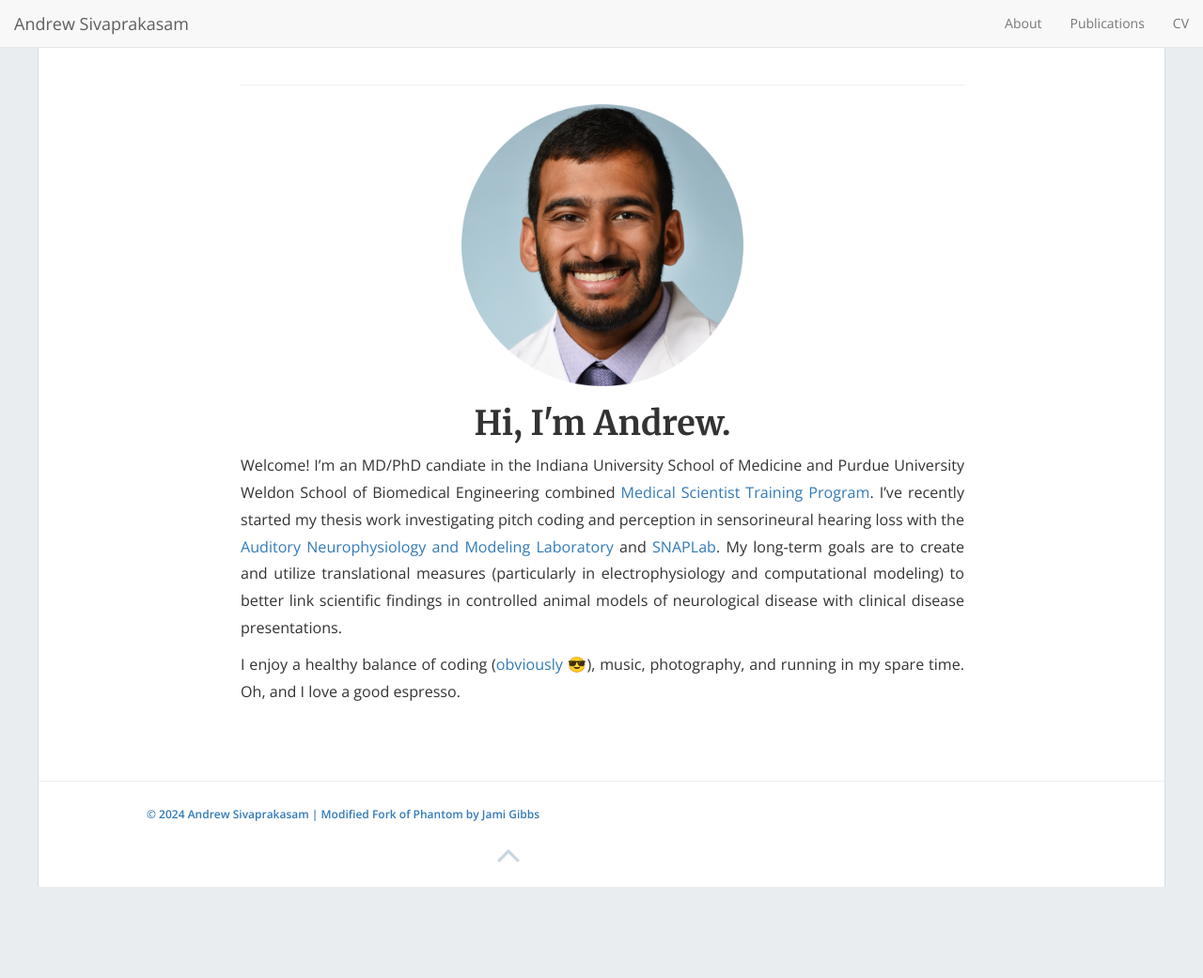
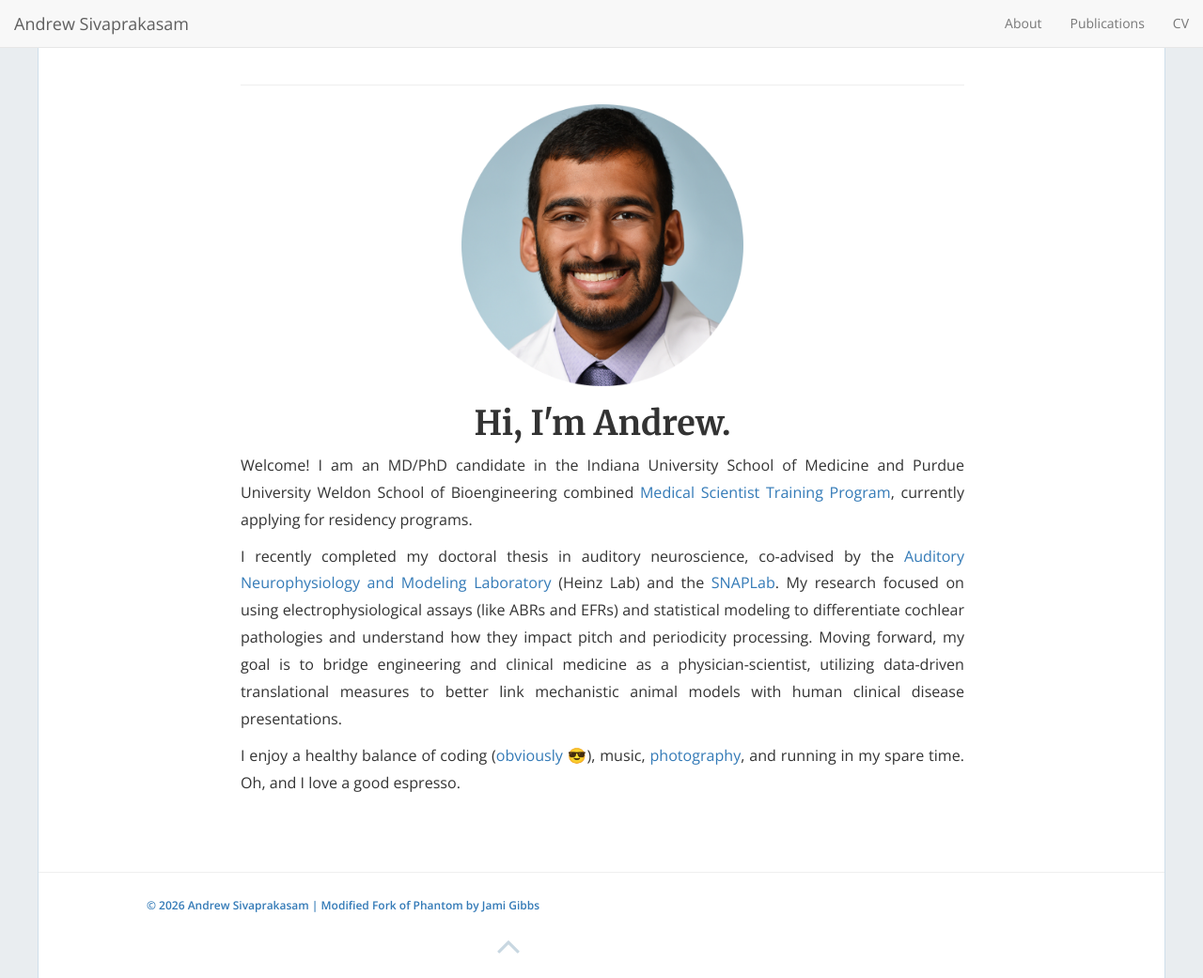
Before and after one commit to sivaprakasaman/sivaprakasaman.github.io, a Jekyll site: the page built from about.md, in a window 1280 px wide and 1041 px high. Shown: the whole window at 94% size. Built offline with Jekyll 4.4.1, drawn with Linux system fonts in a browser that asks for light colours; nearby versions of some CDN libraries; emoji names are drawn with the system emoji font.

Commit message:
first test of new updates...may not work: 1) Twitter->bsky, 2)Update about me, 3) update resume. Still need to update pubs and research page

```diff
--- a/_config.yml
+++ b/_config.yml
@@ -18,7 +18,7 @@ email: 'andrew.n.sivaprakasam@gmail.com'
 description: "I'm an engineer, neuroscientist, and MD/PhD Candidate with a passion for music and photography."
 baseurl: "" # the subpath of your site, e.g. /blog
 url: "https://sivaprakasaman.github.io" # the base hostname & protocol for your site, e.g. https://example.com
-twitter_username: 'sivaprakawesome'
+bsky_username: 'sivaprakawesome'
 github_username: 'sivaprakasaman'
 medium_username: ''
 
@@ -93,7 +93,7 @@ pagination:
 ############################################################
 
 ### Phantom settings
-footer_text: '© 2024 Andrew Sivaprakasam | Modified Fork of Phantom by Jami Gibbs'
+footer_text: '© 2026 Andrew Sivaprakasam | Modified Fork of Phantom by Jami Gibbs'
 admin_name: 'Andrew Sivaprakasam'
 google_analytics: "UA-9999999-99" # Update with your own tracking ID
 enable_contact: true
--- a/_includes/home-hero.html
+++ b/_includes/home-hero.html
@@ -27,8 +27,8 @@
 
           <div class="hero-buttons">
 
-            {% if site.twitter_username != '' %}
-              <a href="https://twitter.com/{{ site.twitter_username }}"><button class="btn btn-default btn-lg"><i class="fa fa-twitter fa-lg"></i>Twitter</button></a>
+            {% if site.bsky_username != '' %}
+              <a href="https://bsky.app/profile/{{ site.bsky_username }}.bsky.social"><button class="btn btn-default btn-lg"><i class="fa-brands fa-bluesky fa-lg"></i>Bluesky</button></a>
             {% endif %}
             {% if site.github_username != '' %}
               <a href="https://github.com/{{ site.github_username }}"><button class="btn btn-default btn-lg"><i class="fa fa-github fa-lg"></i>Github</button></a>
--- a/about.md
+++ b/about.md
@@ -10,6 +10,8 @@ permalink: /about/
 
 <center><h1>Hi, I'm Andrew.</h1></center>
 
-Welcome! I'm an MD/PhD candiate in the Indiana University School of Medicine and Purdue University Weldon School of Biomedical Engineering combined [Medical Scientist Training Program](https://medicine.iu.edu/dual-degrees/md-phd). I've recently started my thesis work investigating pitch coding and perception in sensorineural hearing loss with the [Auditory Neurophysiology and Modeling Laboratory](https://engineering.purdue.edu/HeinzLab) and [SNAPLab](https://engineering.purdue.edu/SNAPLab). My long-term goals are to create and utilize translational measures (particularly in electrophysiology and computational modeling) to better link scientific findings in controlled animal models of neurological disease with clinical disease presentations.
+Welcome! I am an MD/PhD candidate in the Indiana University School of Medicine and Purdue University Weldon School of Bioengineering combined [Medical Scientist Training Program](https://medicine.iu.edu/dual-degrees/md-phd), currently applying for residency programs.
 
-I enjoy a healthy balance of coding ([obviously](https://github.com/sivaprakasaman) :sunglasses:), music, photography, and running in my spare time. Oh, and I love a good espresso.
+I recently completed my doctoral thesis in auditory neuroscience, co-advised by the [Auditory Neurophysiology and Modeling Laboratory](https://engineering.purdue.edu/HeinzLab) (Heinz Lab) and the [SNAPLab](https://snaplabgroup.github.io/). My research focused on using electrophysiological assays (like ABRs and EFRs) and statistical modeling to differentiate cochlear pathologies and understand how they impact pitch and periodicity processing. Moving forward, my goal is to bridge engineering and clinical medicine as a physician-scientist, utilizing data-driven translational measures to better link mechanistic animal models with human clinical disease presentations.
+
+I enjoy a healthy balance of coding ([obviously](https://github.com/sivaprakasaman) :sunglasses:), music, [photography](https://sivaprakasaman.github.io/photography), and running in my spare time. Oh, and I love a good espresso.
```
Also changed, not shown: cv.md (+1 -1 lines), 1 other file.
